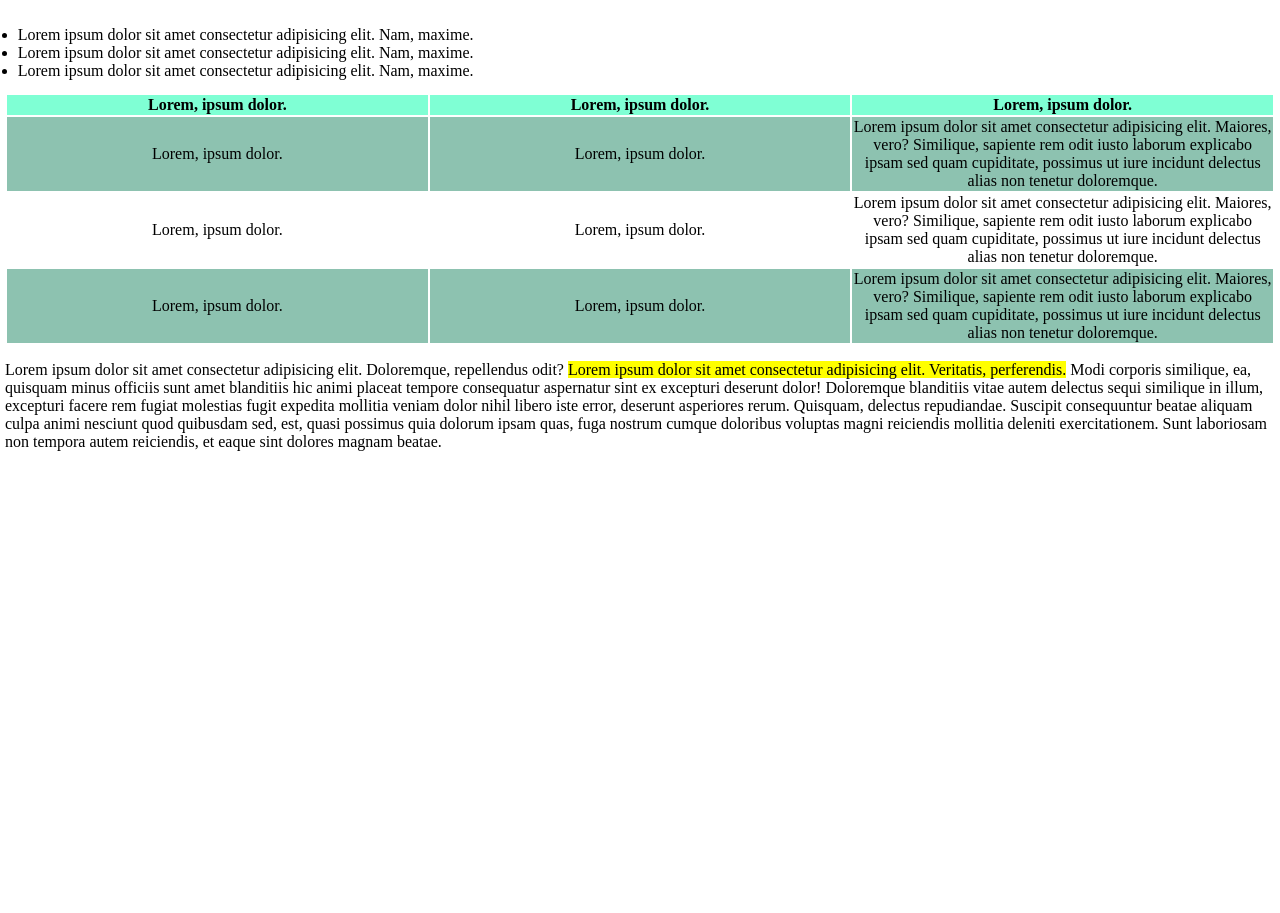
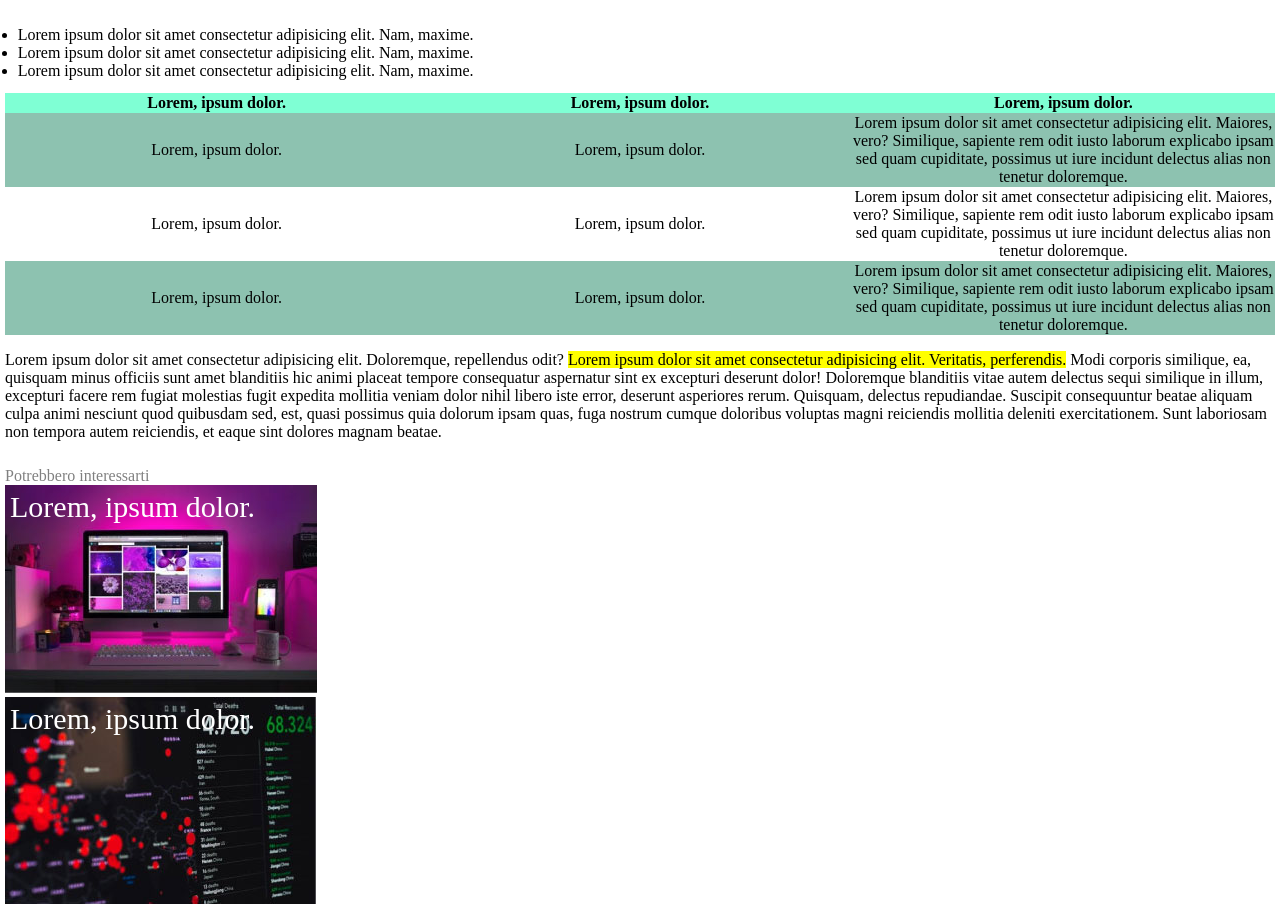
Before and after one commit to MatteoZattini/html-css-booleaner, a plain HTML site: page index.html in a window 1280 px wide. Shown: the part 788-1701 px from the top of the page. Before the commit the page ends 1260 px from the top, so only its background shows below. Drawn offline with Linux system fonts and the light colour scheme.

Commit message:
aggiunto footer

```diff
--- a/index.html
+++ b/index.html
@@ -57,7 +57,15 @@
         <p>Lorem ipsum dolor sit amet consectetur adipisicing elit. Doloremque, repellendus odit? <span class="highlight">Lorem ipsum dolor sit amet consectetur adipisicing elit. Veritatis, perferendis.</span> Modi corporis similique, ea, quisquam minus officiis sunt amet blanditiis hic animi placeat tempore consequatur aspernatur sint ex excepturi deserunt dolor! Doloremque blanditiis vitae autem delectus sequi similique in illum, excepturi facere rem fugiat molestias fugit expedita mollitia veniam dolor nihil libero iste error, deserunt asperiores rerum. Quisquam, delectus repudiandae. Suscipit consequuntur beatae aliquam culpa animi nesciunt quod quibusdam sed, est, quasi possimus quia dolorum ipsam quas, fuga nostrum cumque doloribus voluptas magni reiciendis mollitia deleniti exercitationem. Sunt laboriosam non tempora autem reiciendis, et eaque sint dolores magnam beatae.</p>
     </main>
     <footer>
-
+        <span class="Footer-title">Potrebbero interessarti</span>
+        <div class="image-container">
+            <img src="./img/monitor.jpg" alt="">
+            <span class="Footer-lorem">Lorem, ipsum dolor.</span>
+        </div>
+        <div class="image-container">
+            <img src="./img/graph.jpg" alt="">
+            <span class="Footer-lorem">Lorem, ipsum dolor.</span>
+        </div>
     </footer>
 </body>
 </html>
--- a/style.css
+++ b/style.css
@@ -2,7 +2,7 @@ body{
     margin: auto;
 }
 
-main{
+main, footer{
     padding: 5px;
 }
 
@@ -36,10 +36,13 @@ table{
     table-layout: fixed;
     width: 100%;
     text-align: center;
+    border-collapse: collapse;
+    border-spacing: 0;
 }
 
 th{
     background-color: aquamarine;
+
 }
 
 .tabella-row{
@@ -50,3 +53,20 @@ ul{
     margin: 0%;
     padding: 1%;
 }
+
+.Footer-title{
+    color: gray;
+    margin-bottom: 10px;
+}
+
+.Footer-lorem{
+    position: absolute;
+    color: white;
+    top: 5px;
+    left: 5px;
+    font-size: 30px;
+}
+
+.image-container{
+    position: relative;
+}
```
